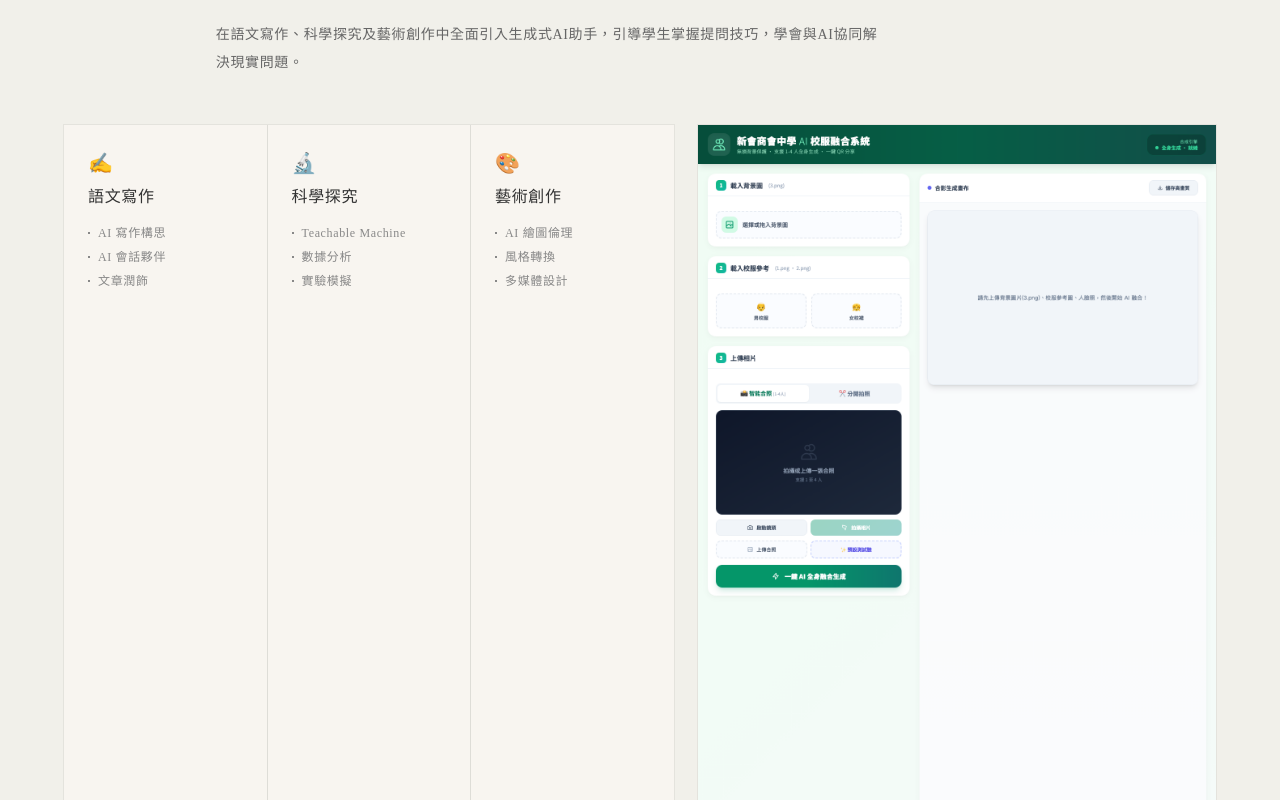
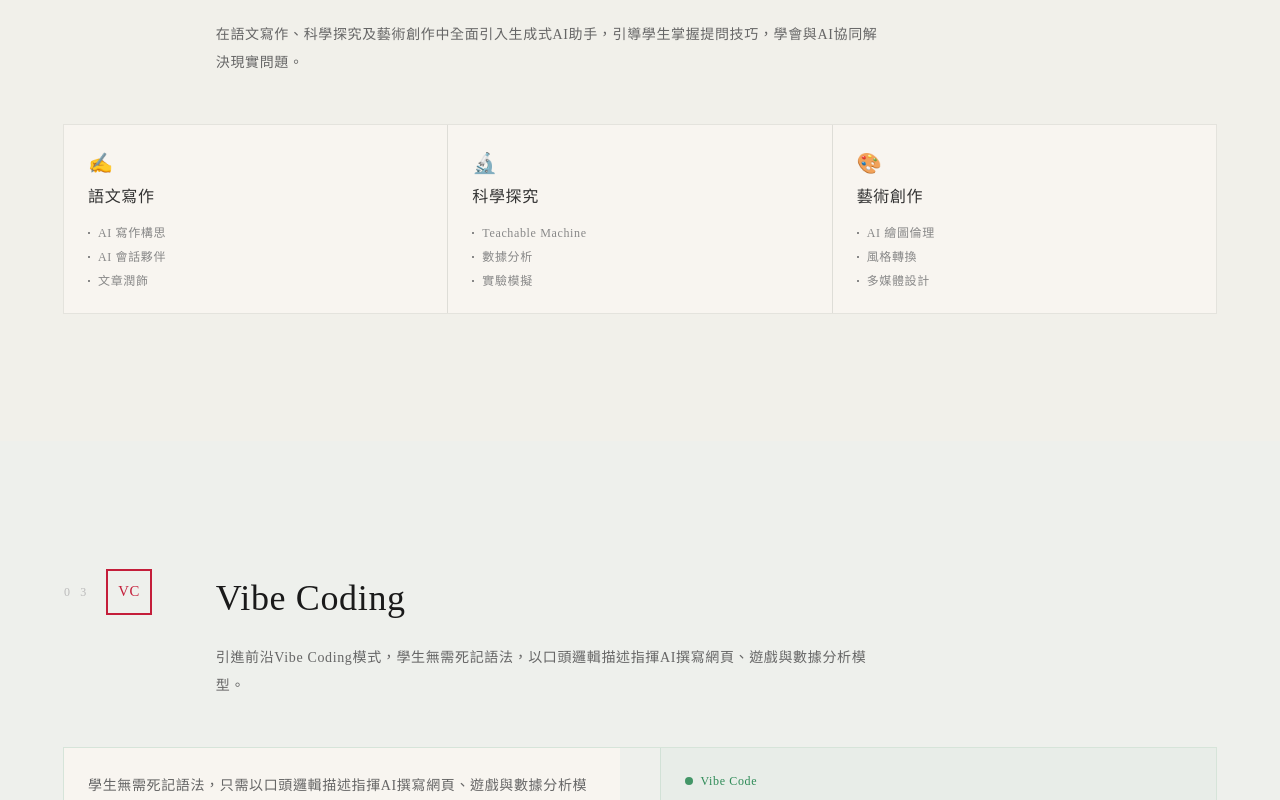
Before and after one commit to myf-bafs/ai-website, a React (Vite) app: page / in a window 1280 px wide. Shown: the part 1720-2520 px from the top of the page. Built offline with nearby package versions, Linux system fonts and the light colour scheme.

Commit message:
移除右側截圖

```diff
--- a/src/App.tsx
+++ b/src/App.tsx
@@ -401,8 +401,7 @@
             </div>
           </div>
 
-          <div className="flex flex-col sm:flex-row gap-6 sm:gap-6 items-stretch">
-            <div className="grid grid-cols-1 sm:grid-cols-3 gap-px bg-[#333]/10 flex-1"
+          <div className="grid grid-cols-1 sm:grid-cols-3 gap-px bg-[#333]/10"
             style={{ outline: '1px solid rgba(30,30,30,0.06)' }}>
             {sections[1].subjects.map((subj, i) => (
               <div key={i} className="p-5 sm:p-6 bg-[#F8F5F0]">
@@ -418,18 +417,6 @@
                 </ul>
               </div>
             ))}
-            </div>
-
-            <div className="w-full sm:w-[45%] shrink-0 flex items-stretch" style={{ outline: '1px solid rgba(30,30,30,0.06)' }}>
-              <a href="https://ai-photo-lyart.vercel.app/" target="_blank" rel="noopener noreferrer"
-                className="w-full bg-[#F8F5F0] flex items-center justify-center group overflow-hidden relative">
-                <img src="/ai-photo-screenshot.png" alt="AI 圖片生成示範"
-                  className="w-full h-full object-contain transition-transform duration-500 group-hover:scale-105" />
-                <span className="absolute bottom-3 left-1/2 -translate-x-1/2 text-[10px] text-[#888] bg-[#F8F5F0]/80 px-3 py-1 transition-opacity duration-300 opacity-0 group-hover:opacity-100">
-                  點擊開啟全頁 →
-                </span>
-              </a>
-            </div>
           </div>
         </div>
       </ScrollSection>
```
Also changed, not shown: public/ai-photo-screenshot.png (deleted). Lines whose indentation alone changed are shown as unchanged.
